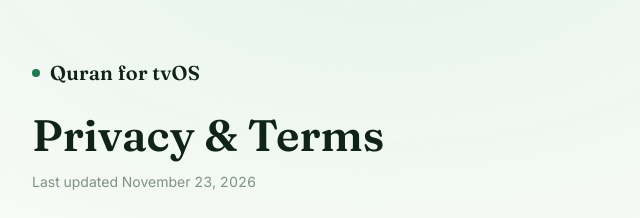
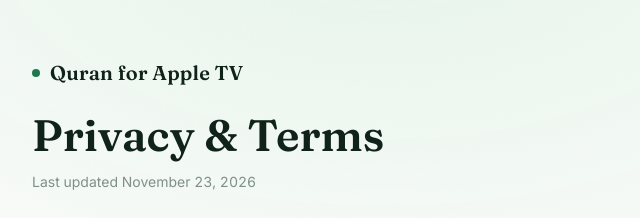
Before and after one commit to mshereef03/quran-atv, a plain HTML site: page docs/index.html in a window 1280 px wide. Shown: the top 218 px of the page, 256-896 px from the left. Drawn offline with Linux system fonts and the light colour scheme.

Commit message:
Use consistent app name "Quran for Apple TV" on the privacy/terms page

```diff
--- a/docs/index.html
+++ b/docs/index.html
@@ -285,7 +285,7 @@
 
 <div class="page">
   <header class="masthead">
-    <div class="mark"><span class="dot"></span>Quran for tvOS</div>
+    <div class="mark"><span class="dot"></span>Quran for Apple TV</div>
     <h1 class="title">Privacy &amp; Terms</h1>
     <div class="updated">Last updated November 23, 2026</div>
     <nav class="jump">
@@ -335,7 +335,7 @@
     <p class="subtitle">Applies to the Quran app for Apple TV.</p>
 
     <h3>What this app is</h3>
-    <p>Quran for tvOS is a free, independently developed app for listening to Quranic recitation and following along with the text and translation. It is not affiliated with or endorsed by any reciter, publisher, or Quran Foundation beyond our use of their public API under their own terms.</p>
+    <p>Quran for Apple TV is a free, independently developed app for listening to Quranic recitation and following along with the text and translation. It is not affiliated with or endorsed by any reciter, publisher, or Quran Foundation beyond our use of their public API under their own terms.</p>
 
     <h3>Content and rights</h3>
     <p>The app's own source code is open source under the MIT License, available at <a class="inline" href="https://github.com/mshereef03/quran-atv" target="_blank" rel="noopener">github.com/mshereef03/quran-atv</a>. Quranic text, translations, and recitation audio displayed in the app are provided by Quran Foundation under their <a class="inline" href="https://api-docs.quran.foundation/legal/developer-terms/" target="_blank" rel="noopener">Developer Terms of Service</a>; rights to individual recitation recordings and translation editions belong to their respective reciters, translators, and rights holders.</p>
@@ -364,7 +364,7 @@
     </div>
   </div>
 
-  <footer>Quran for tvOS — open source, MIT licensed.</footer>
+  <footer>Quran for Apple TV — open source, MIT licensed.</footer>
 </div>
 </body>
 </html>
```
